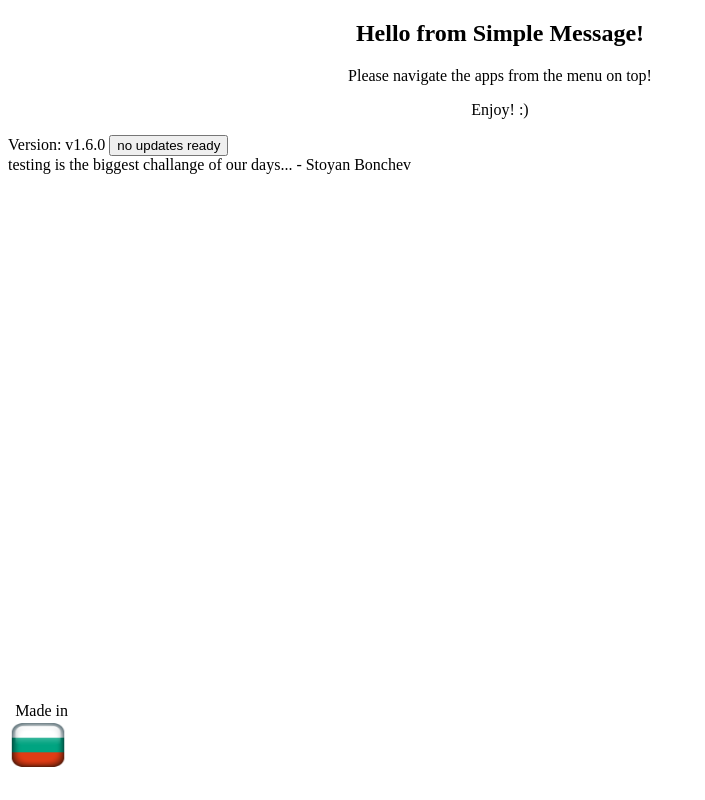
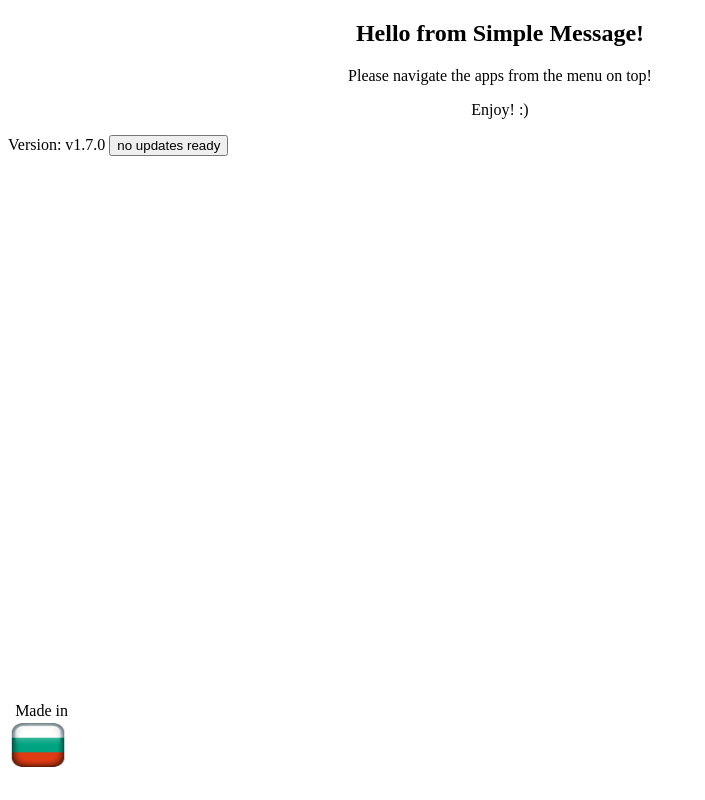
Before and after one commit to Sm1rfa/SimpleMessage, an Electron app: page index.html in a window 1000 px wide. Shown: the whole page, without its empty margins (0-705 px from the left). Drawn offline with Linux system fonts and the light colour scheme; no server answers.

Commit message:
version fix + test label removed

```diff
--- a/index.html
+++ b/index.html
@@ -24,10 +24,9 @@
             container.innerHTML = "new version ready!";
         })
       </script>
-        Version: <span id="version">v1.6.0</span>
+        Version: <span id="version">v1.7.0</span>
         <!-- the button onClick sends a quitAndInstall message to the electron main process -->
         <button id="ready" onClick="ipcRenderer.send('quitAndInstall')">no updates ready</button>
-        <br><label>testing is the biggest challange of our days... - Stoyan Bonchev</label>
     </div>
 
     <div class="right-bottom-text">
--- a/package.json
+++ b/package.json
@@ -1,6 +1,6 @@
 {
   "name": "simple-message",
-  "version": "1.6.0",
+  "version": "1.7.0",
   "description": "messaaging application",
   "main": "main.js",
   "repository": "https://github.com/Sm1rfa/SimpleMessage",
```
